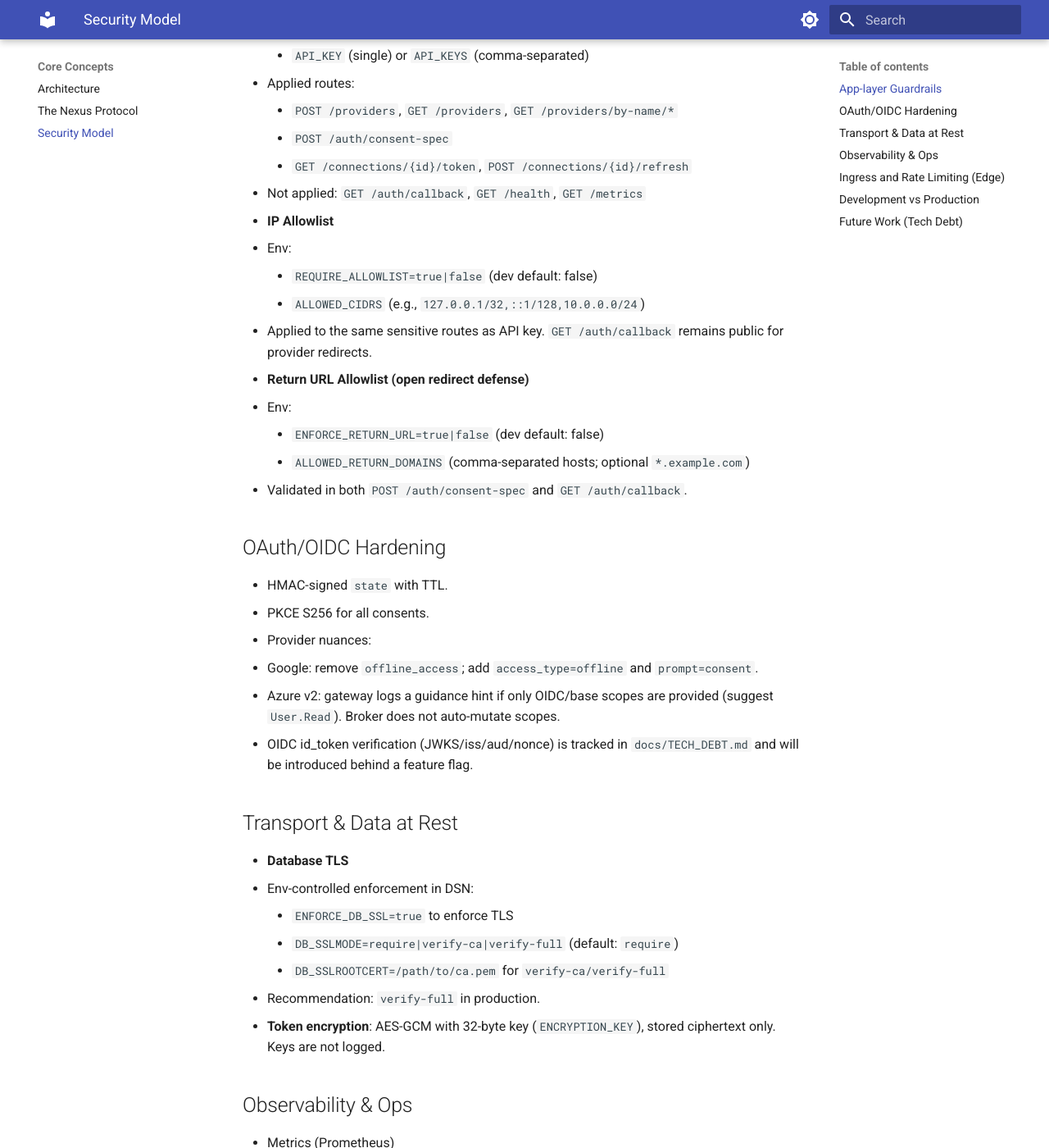
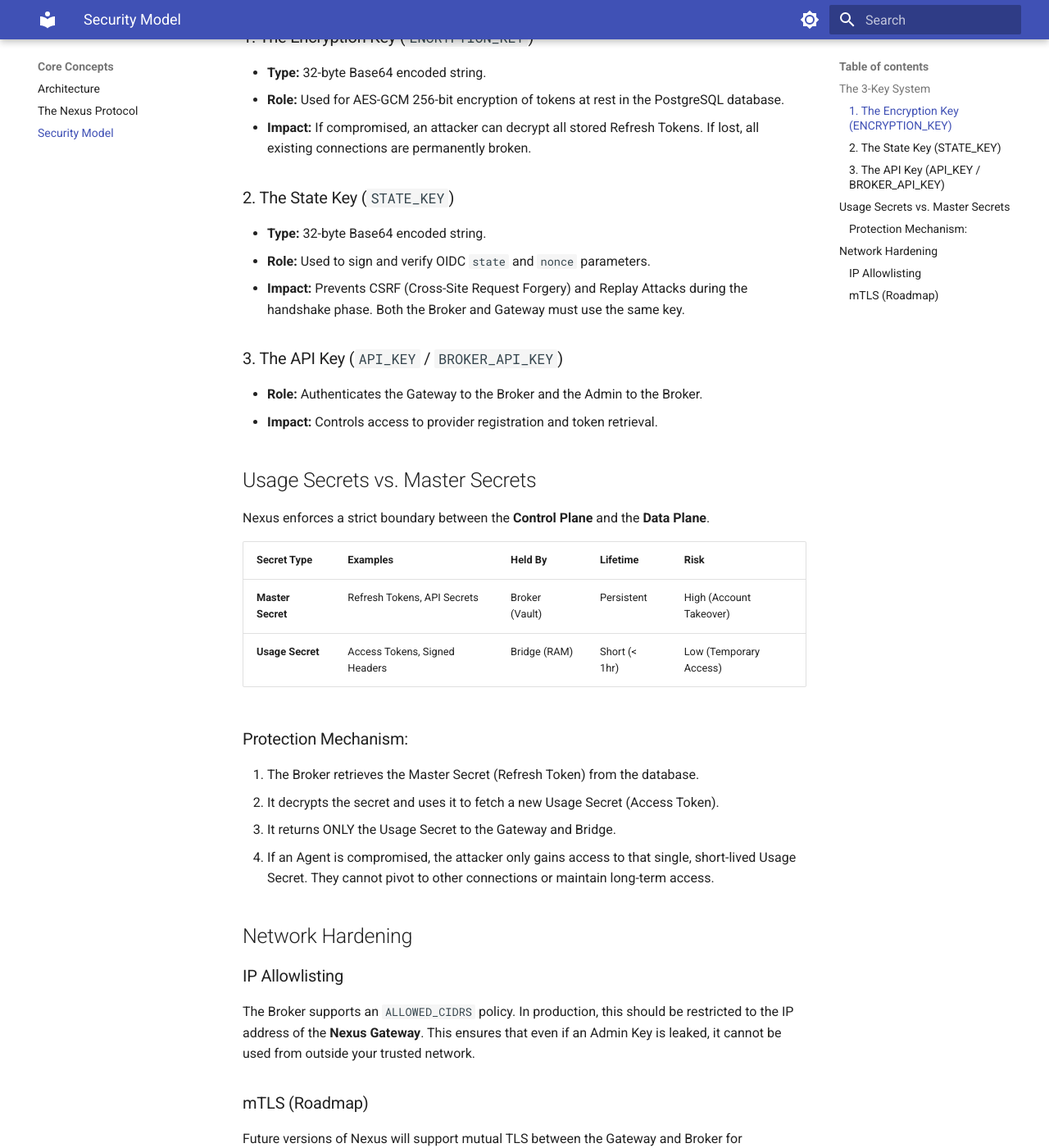
Before and after one commit to Prescott-Data/nexus-framework, an MkDocs documentation site: the page built from docs/reference/security-model.md, in a window 1280 px wide and 1400 px high, scrolled down 449 px. Shown: the whole window at 82% size. Built offline with MkDocs 1.6.1 and Material for MkDocs 9.7.7, drawn with Linux system fonts in a browser that asks for light colours; some of the changed text lies outside the part shown.

Commit message:
docs: Comprehensive service deep-dives and security reference

````diff
--- a/docs/architecture.md
+++ b/docs/architecture.md
@@ -1,67 +1,50 @@
 # Architecture Overview
+
+The Nexus Framework is split into a **Control Plane** (managing connections) and a **Data Plane** (using connections).
 
 ## System Components
 
-The Nexus Framework consists of three main components:
+### 1. Nexus Broker (The Authority)
+The Broker is the source of truth and the most sensitive component.
+- **Responsibilities:**
+    - Stores Provider profiles (OAuth configs, API Key schemas).
+    - Performs the OAuth 2.0 / OIDC handshake logic.
+    - Manages the **Encryption Vault**: Tokens are encrypted at rest using AES-GCM 256-bit with a Master `ENCRYPTION_KEY`.
+    - Runs the background **Refresh Loop**: Preemptively refreshes tokens before they expire.
+- **Technology Stack:** Go, PostgreSQL (Persistence), Redis (Caching/Discovery).
 
-- **nexus-broker (Backend)**: The core "brain" of the operation. It handles:
-    - Provider discovery and registry.
-    - Consent specification (PKCE + signed state).
-    - Callback handling and code exchange.
-    - Token encryption and storage (PostgreSQL).
-    - Token retrieval and refresh.
-- **nexus-gateway (Front Door)**: A stateless proxy that exposes a stable gRPC/HTTP API for agents. It:
-    - Initiates connections via the Broker.
-    - Allows clients to poll for connection status.
-    - Fetches tokens on demand (never storing them).
-    - Proxies token refresh requests to the Broker.
-- **bridge (Client Library)**: A universal connector for agents (Go) that manages persistent, observable connections (WebSocket/gRPC) and handles authentication strategies.
+### 2. Nexus Gateway (The Proxy)
+The Gateway is the public-facing entry point for Agents.
+- **Responsibilities:**
+    - Provides a unified REST and gRPC API.
+    - Proxies requests to the Broker using an internal `BROKER_API_KEY`.
+    - Decouples Agents from the internal Broker infrastructure.
+    - Handles CORS, request validation, and API versioning.
+- **Technology Stack:** Go, gRPC, gRPC-Gateway.
 
-## Auth Flow
+### 3. Nexus Bridge (The Library)
+A Go library that runs inside the Agent's process.
+- **Responsibilities:**
+    - Automatically retrieves the latest **Strategy** and **Credentials** from the Gateway.
+    - Injects authentication headers into outgoing HTTP and gRPC requests.
+    - Manages persistent WebSocket and gRPC connections.
+    - Implements retries and exponential backoff.
 
-1.  **Request Connection**: Agent (server) requests a connection from the Gateway. The Gateway calls the Broker to build a consent spec (PKCE + signed state) and returns an `authUrl` + `connection_id`.
-2.  **Consent**: The User completes consent at the provider (e.g., Google).
-3.  **Callback**: The Provider redirects to the Broker callback. The Broker validates state, exchanges the code for tokens, encrypts/stores them, marks the connection `active`, and redirects the user to the agent’s `return_url` with the `connection_id`.
-4.  **Usage**: The Agent fetches tokens on demand from the Gateway. When tokens expire, the Agent calls the Gateway's refresh endpoint, which proxies the request to the Broker.
+### 4. Nexus SDK (The Client)
+A thin, lightweight client used by the Agent to initiate handshakes (e.g., `RequestConnection`).
 
-## Key Endpoints
+## Data Flow: The Handshake
 
-### Gateway (HTTP)
-- `POST /v1/request-connection`: Initiate a flow.
-- `GET /v1/check-connection/{connection_id}`: Poll status.
-- `GET /v1/token/{connection_id}`: Fetch credentials.
-- `POST /v1/refresh/{connection_id}`: Refresh credentials (proxied).
-- `GET /metrics`: Prometheus metrics.
+1.  **Initiation:** Agent calls Gateway `POST /v1/request-connection`.
+2.  **Spec Generation:** Broker generates a unique `state` and a temporary `connection_id`.
+3.  **Redirection:** Agent redirects User to the `auth_url` returned by the Gateway.
+4.  **Consent:** User authorizes the connection on the Provider's site.
+5.  **Capture:** Broker receives the callback, exchanges the code for tokens, encrypts them, and stores them in PostgreSQL.
+6.  **Activation:** The connection status transitions to `ACTIVE`.
 
-### Broker (Internal HTTP)
-- `POST /auth/consent-spec`: Generate auth URL.
-- `GET /auth/callback`: Public provider redirect handler.
-- `GET /connections/{connection_id}/token`: Retrieve encrypted token.
-- `POST /connections/{connection_id}/refresh`: Force refresh.
-- `GET /metrics`: Prometheus metrics.
+## Data Flow: Usage (Signing)
 
-## Observability
-
-Both services expose Prometheus metrics at `/metrics`.
-
-**Broker Metrics:**
-- `oauth_consents_created_total`
-- `oauth_token_exchanges_total{status}`
-- `oauth_token_get_total{provider,has_id_token}`
-- `oidc_discovery_total`
-- `oidc_verifications_total`
-
-**Prometheus Config Example:**
-```yaml
-- job_name: 'nexus-broker'
-  scheme: https
-  metrics_path: /metrics
-  static_configs:
-    - targets: ['<broker-domain>']
-
-- job_name: 'nexus-gateway'
-  scheme: https
-  metrics_path: /metrics
-  static_configs:
-    - targets: ['<gateway-domain>']
-```
+1.  **Retrieval:** Bridge calls Gateway `GET /v1/token/{id}`.
+2.  **Decryption:** Broker retrieves tokens, decrypts them in RAM, and returns them to the Gateway.
+3.  **Delivery:** Gateway returns a **Strategy** (e.g., "Inject into 'Authorization' header") and the **Credentials**.
+4.  **Signing:** Bridge interprets the strategy and modifies the Agent's request headers before sending it to the Provider.
--- a/docs/reference/security-model.md
+++ b/docs/reference/security-model.md
@@ -1,80 +1,44 @@
-# Broker Security Guide
+# Security Model
 
-This document describes the security measures implemented in the Nexus OAuth Broker and how to operate them in development and production.
+The Nexus Framework is built on the principle of **Least Privilege for Agents**. Agents should never hold the "keys to the kingdom" (Refresh Tokens); they should only hold short-lived "Usage Secrets."
 
-## App-layer Guardrails
+## The 3-Key System
 
-- **API Key on sensitive routes**
-  - Header: `X-API-Key`
-  - Env:
-    - `REQUIRE_API_KEY=true|false` (dev default: false)
-    - `API_KEY` (single) or `API_KEYS` (comma-separated)
-  - Applied routes:
-    - `POST /providers`, `GET /providers`, `GET /providers/by-name/*`
-    - `POST /auth/consent-spec`
-    - `GET /connections/{id}/token`, `POST /connections/{id}/refresh`
-  - Not applied: `GET /auth/callback`, `GET /health`, `GET /metrics`
+Security in Nexus relies on three primary environment variables that must be guarded with extreme care.
 
-- **IP Allowlist**
-  - Env:
-    - `REQUIRE_ALLOWLIST=true|false` (dev default: false)
-    - `ALLOWED_CIDRS` (e.g., `127.0.0.1/32,::1/128,10.0.0.0/24`)
-  - Applied to the same sensitive routes as API key. `GET /auth/callback` remains public for provider redirects.
+### 1. The Encryption Key (`ENCRYPTION_KEY`)
+- **Type:** 32-byte Base64 encoded string.
+- **Role:** Used for AES-GCM 256-bit encryption of tokens at rest in the PostgreSQL database.
+- **Impact:** If compromised, an attacker can decrypt all stored Refresh Tokens. If lost, all existing connections are permanently broken.
 
-- **Return URL Allowlist (open redirect defense)**
-  - Env:
-    - `ENFORCE_RETURN_URL=true|false` (dev default: false)
-    - `ALLOWED_RETURN_DOMAINS` (comma-separated hosts; optional `*.example.com`)
-  - Validated in both `POST /auth/consent-spec` and `GET /auth/callback`.
+### 2. The State Key (`STATE_KEY`)
+- **Type:** 32-byte Base64 encoded string.
+- **Role:** Used to sign and verify OIDC `state` and `nonce` parameters.
+- **Impact:** Prevents CSRF (Cross-Site Request Forgery) and Replay Attacks during the handshake phase. Both the Broker and Gateway must use the same key.
 
-## OAuth/OIDC Hardening
+### 3. The API Key (`API_KEY` / `BROKER_API_KEY`)
+- **Role:** Authenticates the Gateway to the Broker and the Admin to the Broker.
+- **Impact:** Controls access to provider registration and token retrieval.
 
-- HMAC-signed `state` with TTL.
-- PKCE S256 for all consents.
-- Provider nuances:
-  - Google: remove `offline_access`; add `access_type=offline` and `prompt=consent`.
-  - Azure v2: gateway logs a guidance hint if only OIDC/base scopes are provided (suggest `User.Read`). Broker does not auto-mutate scopes.
-- OIDC id_token verification (JWKS/iss/aud/nonce) is tracked in `docs/TECH_DEBT.md` and will be introduced behind a feature flag.
+## Usage Secrets vs. Master Secrets
 
-## Transport & Data at Rest
+Nexus enforces a strict boundary between the **Control Plane** and the **Data Plane**.
 
-- **Database TLS**
-  - Env-controlled enforcement in DSN:
-    - `ENFORCE_DB_SSL=true` to enforce TLS
-    - `DB_SSLMODE=require|verify-ca|verify-full` (default: `require`)
-    - `DB_SSLROOTCERT=/path/to/ca.pem` for `verify-ca/verify-full`
-  - Recommendation: `verify-full` in production.
-- **Token encryption**: AES-GCM with 32-byte key (`ENCRYPTION_KEY`), stored ciphertext only. Keys are not logged.
+| Secret Type | Examples | Held By | Lifetime | Risk |
+| :--- | :--- | :--- | :--- | :--- |
+| **Master Secret** | Refresh Tokens, API Secrets | Broker (Vault) | Persistent | High (Account Takeover) |
+| **Usage Secret** | Access Tokens, Signed Headers | Bridge (RAM) | Short (< 1hr) | Low (Temporary Access) |
 
-## Observability & Ops
+### Protection Mechanism:
+1.  The Broker retrieves the Master Secret (Refresh Token) from the database.
+2.  It decrypts the secret and uses it to fetch a new Usage Secret (Access Token).
+3.  It returns ONLY the Usage Secret to the Gateway and Bridge.
+4.  If an Agent is compromised, the attacker only gains access to that single, short-lived Usage Secret. They cannot pivot to other connections or maintain long-term access.
 
-- Metrics (Prometheus)
-  - `oauth_consents_created_total`, `oauth_consents_with_openid_total`
-  - `oauth_token_exchanges_total{status}` and `oauth_exchange_duration_seconds`
-  - `oauth_id_tokens_returned_total`
-  - `oauth_token_get_total{provider,has_id_token}`
-- Structured logs with redaction of sensitive fields; include `request_id` when available.
-- GC/maintenance: pending connections TTL enforced in DB; consider periodic cleanup of expired/stale rows.
+## Network Hardening
 
-## Ingress and Rate Limiting (Edge)
+### IP Allowlisting
+The Broker supports an `ALLOWED_CIDRS` policy. In production, this should be restricted to the IP address of the **Nexus Gateway**. This ensures that even if an Admin Key is leaked, it cannot be used from outside your trusted network.
 
-- TLS termination and rate limiting at ingress (NGINX/Envoy/Azure Application Gateway) are recommended and tracked in `docs/TECH_DEBT.md`.
-  - Publicly expose only `GET /auth/callback`.
-  - Apply `429` limits and WAF for public endpoints.
-
-## Development vs Production
-
-- **Development defaults** (easy local testing):
-  - `REQUIRE_API_KEY=false`, `REQUIRE_ALLOWLIST=false`, `ENFORCE_RETURN_URL=false`
-  - `ALLOWED_RETURN_DOMAINS=localhost,127.0.0.1,::1`
-- **Production guidance**:
-  - Enable all three guards and keep allowlist tight to gateway/ingress subnets.
-  - Use `sslmode=verify-full` to Postgres and managed TLS at ingress.
-  - Rotate API keys regularly; monitor metrics and logs.
-
-## Future Work (Tech Debt)
-
-See `docs/TECH_DEBT.md` for:
-- Service mesh mTLS for internal S2S (gateway ↔ broker)
-- OIDC id_token verification and discovery
-- Ingress TLS/WAF/rate limiting rollout plans
+### mTLS (Roadmap)
+Future versions of Nexus will support mutual TLS between the Gateway and Broker for cryptographically enforced identity beyond API keys.
--- /dev/null
+++ b/docs/services/broker.md
@@ -0,0 +1,39 @@
+# Nexus Broker
+
+The **Nexus Broker** is the core engine of the framework. It acts as the central authority for managing identity providers and establishing secure connections.
+
+## Core Responsibilities
+
+### 1. Provider Management
+The Broker manages the lifecycle of **Providers**.
+- **OAuth2/OIDC:** Supports discovery-based configuration using Issuer URLs.
+- **Static Keys:** Allows defining JSON schemas for API keys, AWS credentials, and more.
+- **Aliases:** Maps human-readable names (e.g., "google-prod") to internal UUIDs.
+
+### 2. The Handshake Engine
+The Broker orchestrates the complex dance of user consent.
+- **State Management:** Generates and validates OIDC `state` and `nonce` parameters using the `STATE_KEY`.
+- **PKCE Support:** Automatically generates and validates Proof Key for Code Exchange (PKCE) challenges.
+- **Callback Handling:** Receives the provider's code, exchanges it for a token, and handles the user redirection back to the agent.
+
+### 3. Token Vault (Security)
+The Broker is the only service that touches sensitive "Master Secrets" (Refresh Tokens).
+- **At-Rest Encryption:** Every token stored in the database is encrypted using **AES-GCM 256-bit**.
+- **The Master Key:** Encryption relies on the `ENCRYPTION_KEY` environment variable. If this key is lost, all stored connections become unrecoverable.
+- **Secret Zero:** The Broker never sends Refresh Tokens to the Gateway; it only sends the short-lived Access Tokens and Usage Secrets.
+
+### 4. Background Refresh Loop
+To ensure agents never face a "cold start" due to expired tokens:
+- The Broker continuously monitors tokens nearing expiry.
+- It performs background refreshes using stored Refresh Tokens.
+- If a refresh fails permanently (e.g., user revoked access), it transitions the connection to `attention_required`.
+
+## Environment Variables
+
+| Variable | Description | Default |
+| :--- | :--- | :--- |
+| `DATABASE_URL` | PostgreSQL connection string. | Required |
+| `REDIS_URL` | Redis URL for caching discovery and state. | Required |
+| `ENCRYPTION_KEY` | 32-byte Base64 key for AES-GCM. | Required |
+| `STATE_KEY` | 32-byte Base64 key for signing state. | Required |
+| `API_KEY` | Key for Gateway-to-Broker authentication. | Required |
--- a/mkdocs.yml
+++ b/mkdocs.yml
@@ -37,6 +37,11 @@
   - Getting Started:
       - Quick Start: index.md # Will link to the Quick Start section
       - Deployment & Config: deployment.md
+  - Component Deep Dives:
+      - Nexus Broker: services/broker.md
+      - Nexus Gateway: services/gateway.md
+      - Nexus Bridge: services/bridge.md
+      - Nexus SDK: services/sdk.md
   - Guides:
       - Agent Integration: guides/integrating-agents.md
       - Managing Providers: guides/managing-providers.md
````
Also changed, not shown: docs/services/bridge.md (added, +44 -0 lines), docs/services/gateway.md (added, +35 -0 lines), docs/services/sdk.md (added, +39 -0 lines).
